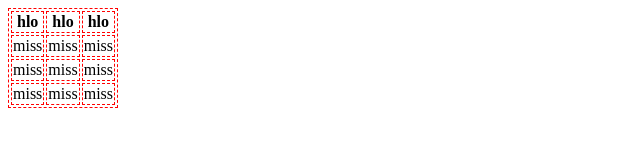
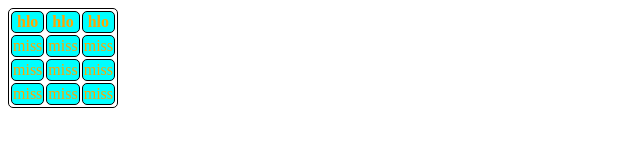
Before and after one commit to Prerna-2605/git-practice, a plain HTML site: page index.html in a window 1280 px wide. Shown: the whole page, without its empty margins (0-640 px from the left). Drawn offline with Linux system fonts and the light colour scheme.

Commit message:
modified table

```diff
--- a/assets/css/style.css
+++ b/assets/css/style.css
@@ -2,5 +2,12 @@ table,
 th,
 td,
 tr {
-    border: dashed red 1px;
+    border: solid black 1px;
+    border-radius: 5px;
 }
+
+th,
+td {
+    background-color: aqua;
+    color: orange;
+}
```
